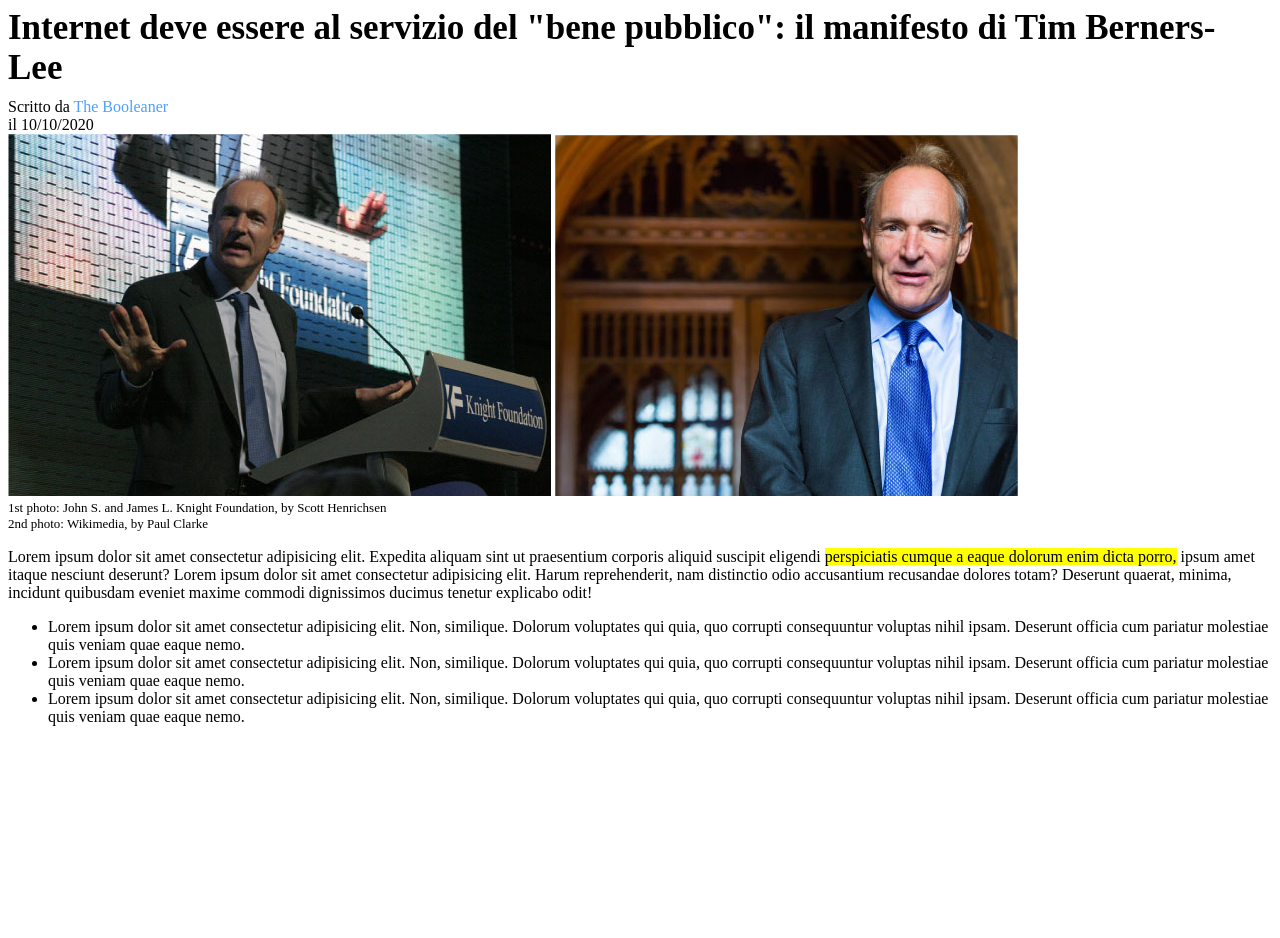
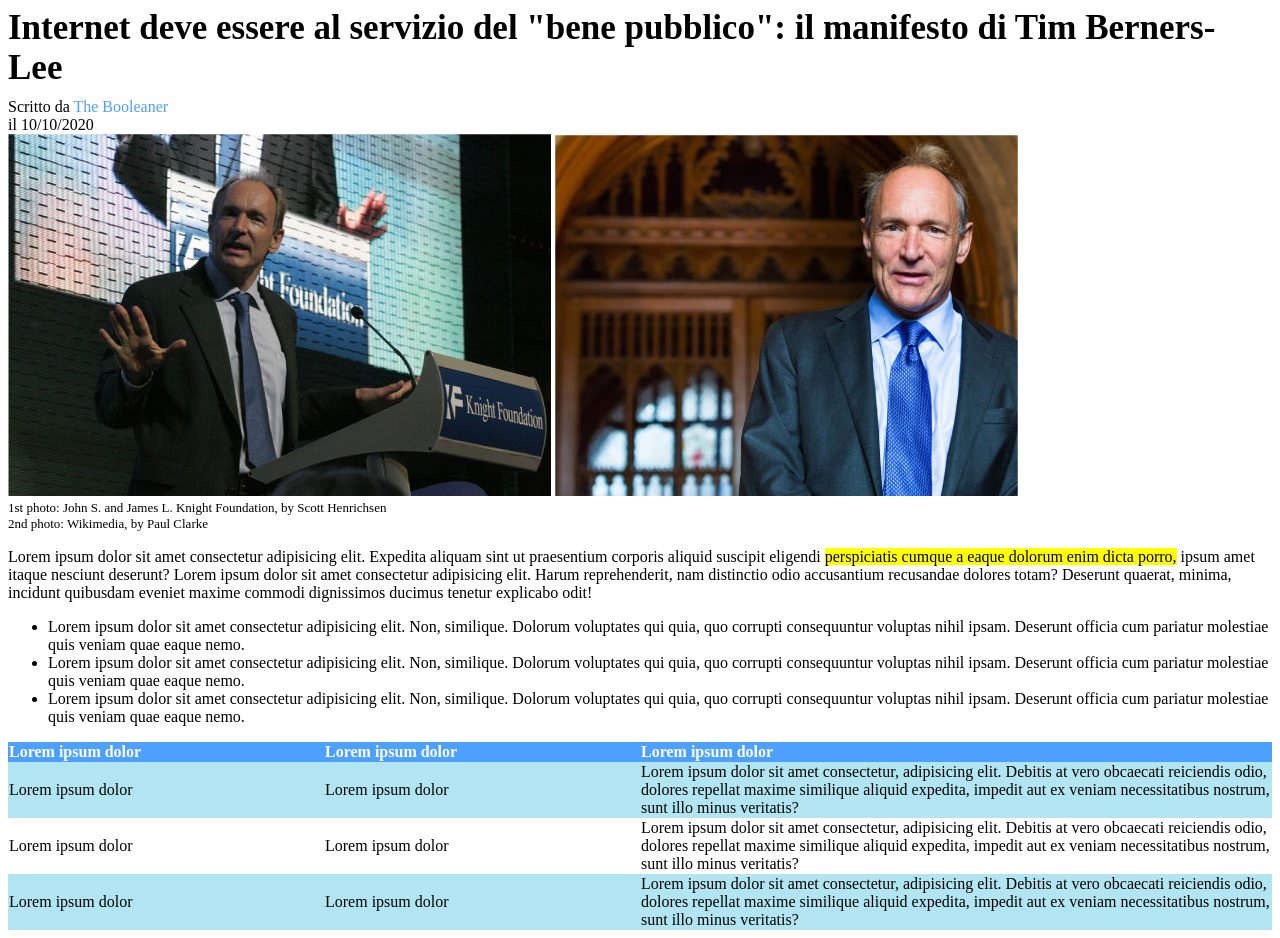
Before and after one commit to FedeViga/html-css-booleaner, a plain HTML site: page index.html in a window 1280 px wide. Shown: the part 110-1048 px from the top of the page. Before the commit the page ends 852 px from the top, so only its background shows below. Drawn offline with Linux system fonts and the light colour scheme.

Commit message:
aggiunta tabella con stile personalizzato

```diff
--- a/index.html
+++ b/index.html
@@ -60,7 +60,56 @@
 
             <!-- tabella -->
             <section>
-
+                <table>
+                    <thead>
+                        <tr id="first_row">
+                            <th class="first_column">
+                                Lorem ipsum dolor
+                            </th>
+                            <th class="second_column">
+                                Lorem ipsum dolor
+                            </th>
+                            <th>
+                                Lorem ipsum dolor
+                            </th>
+                        </tr>
+                    </thead>
+                    <tbody>
+                        <tr>
+                            <td class="first_column">
+                                Lorem ipsum dolor
+                            </td>
+                            <td class="second_column">
+                                Lorem ipsum dolor
+                            </td>
+                            <td>
+                                Lorem ipsum dolor sit amet consectetur, adipisicing elit. Debitis at vero obcaecati reiciendis odio, dolores repellat maxime similique aliquid expedita, impedit aut ex veniam necessitatibus nostrum, sunt illo minus veritatis?
+                            </td>
+                        </tr>
+                        <tr id="second_row">
+                            <td class="first_column">
+                                Lorem ipsum dolor
+                            </td>
+                            <td class="second_column">
+                                Lorem ipsum dolor
+                            </td>
+                            <td>
+                                Lorem ipsum dolor sit amet consectetur, adipisicing elit. Debitis at vero obcaecati reiciendis odio, dolores repellat maxime similique aliquid expedita, impedit aut ex veniam necessitatibus nostrum, sunt illo minus veritatis?
+                            </td>
+                        </tr>
+                        <tr>
+                            <td class="first_column">
+                                Lorem ipsum dolor
+                            </td>
+                            <td class="second_column">
+                                Lorem ipsum dolor
+                            </td>
+                            <td>
+                                Lorem ipsum dolor sit amet consectetur, adipisicing elit. Debitis at vero obcaecati reiciendis odio, dolores repellat maxime similique aliquid expedita, impedit aut ex veniam necessitatibus nostrum, sunt illo minus veritatis?
+                            </td>
+                        </tr>
+                    </tbody>
+                </table>
             </section>
 
             <!-- secondo paragrafo -->
--- a/style.css
+++ b/style.css
@@ -25,3 +25,34 @@ figcaption{
 .testo_evidenziato{
     background-color: yellow;
 }
+
+table{
+    text-align: left;
+    background-color: #b1e5f2;
+    border-spacing: 0px;
+}
+
+tr{
+    height: 50px;
+}
+
+thead{
+    color: white;
+    background-color: #4ea0ff;
+}
+
+#first_row{
+    height: fit-content;
+}
+
+#second_row{
+    background-color: white;
+}
+
+.first_column{
+    width: 25%;
+}
+
+.second_column{
+    width: 25%;
+}
```
